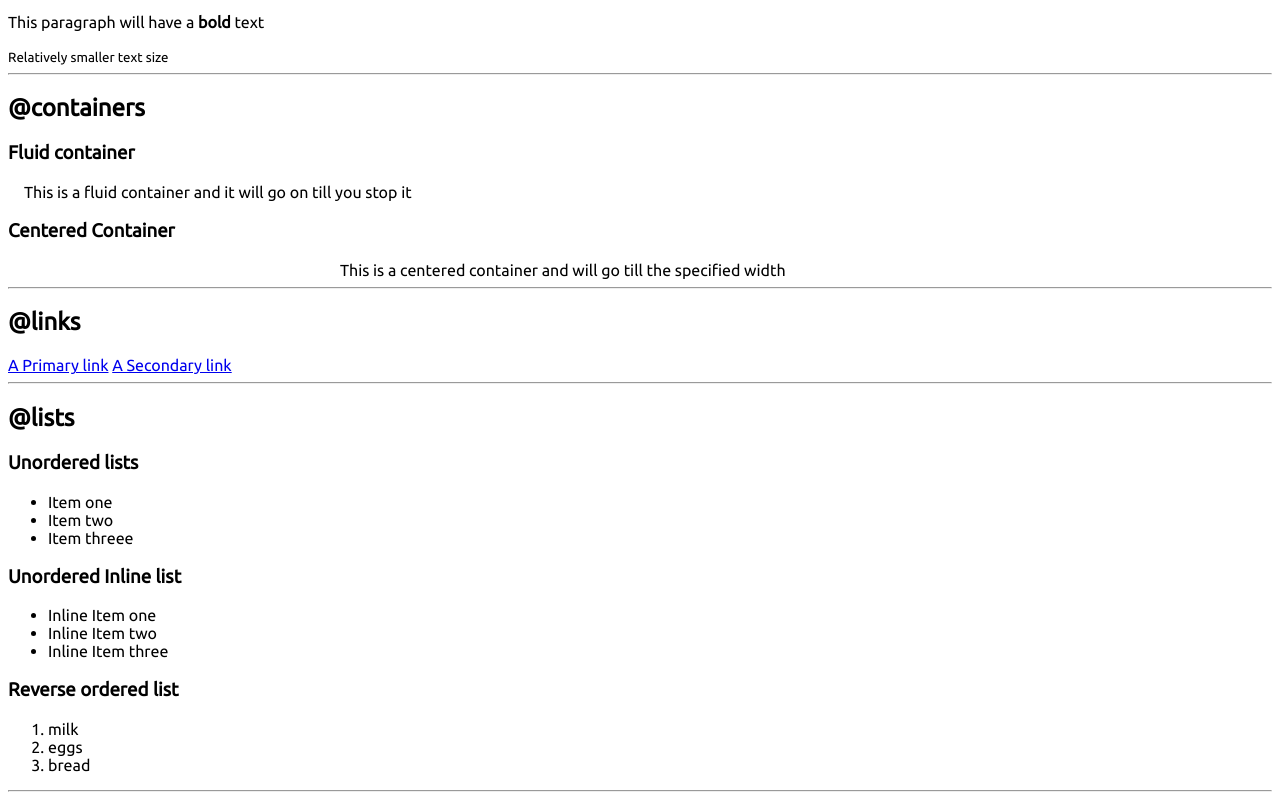
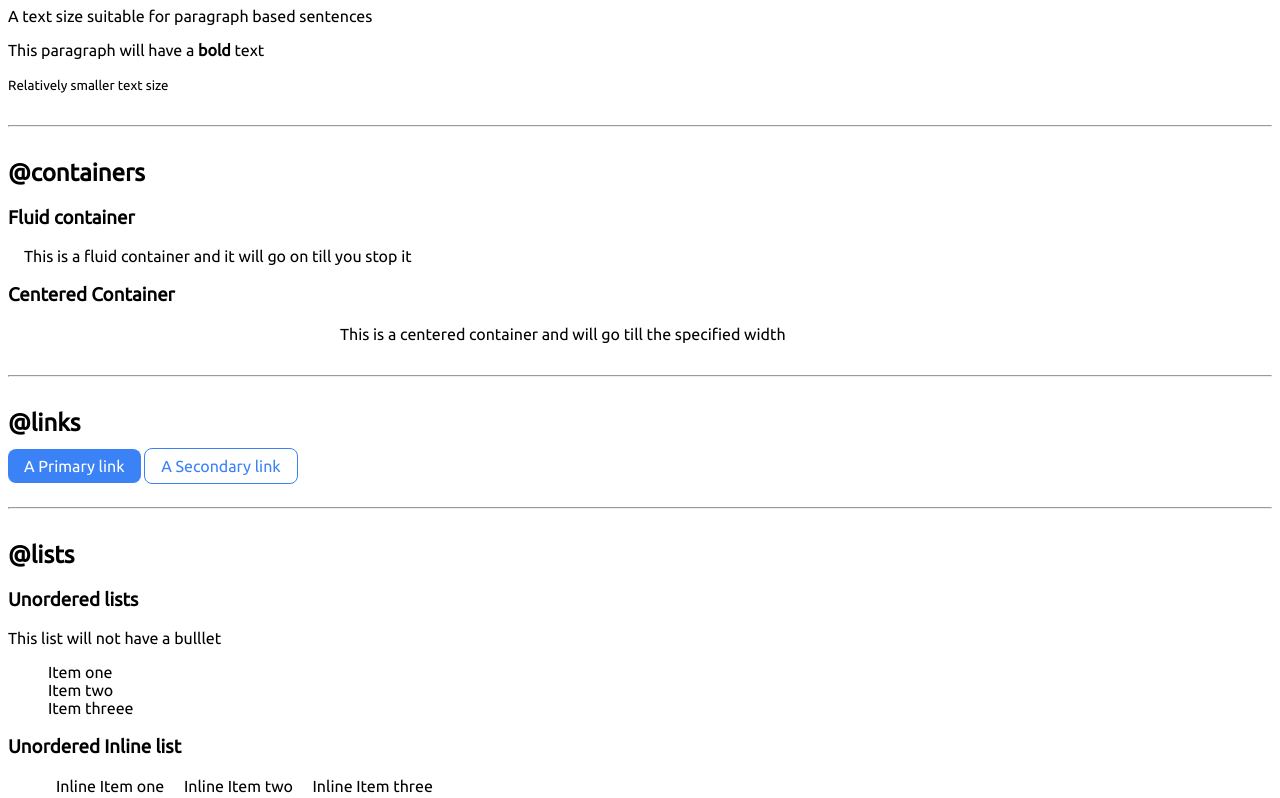
Before and after one commit to shreydd/Component-library, a plain HTML site: page index.html in a window 1280 px wide. Shown: the part 313-1111 px from the top of the page. Drawn offline with Linux system fonts and the light colour scheme.

Commit message:
Updated CSS till lists

```diff
--- a/index.html
+++ b/index.html
@@ -46,30 +46,31 @@
 
     <h2>@links</h2>
 
-    <a href="/">A Primary link</a>
-    <a href="/">A Secondary link</a>
+    <a class="link-primary link" href="/">A Primary link</a>
+    <a class="link-secondary link" href="/">A Secondary link</a>
 
     <hr>
 
     <h2>@lists</h2>
 
     <h3>Unordered lists</h3>
-    <ul>
+    <p>This list will not have a bulllet</p>
+    <ul class="list-non-bullet">
         <li>Item one</li>
         <li>Item two</li>
         <li>Item threee</li>
     </ul>
 
     <h3>Unordered Inline list</h3>
-    <ul>
-        <li>Inline Item one</li>
-        <li>Inline Item two</li>
-        <li>Inline Item three</li>
+    <ul class="list-non-bullet">
+        <li class="list-item-inline">Inline Item one</li>
+        <li class="list-item-inline">Inline Item two</li>
+        <li class="list-item-inline">Inline Item three</li>
     </ul>
 
     <h3>Reverse ordered list</h3>
 
-    <ol>
+    <ol reversed>
         <li>milk</li>
         <li>eggs</li>
         <li>bread</li>
--- a/styles.css
+++ b/styles.css
@@ -1,7 +1,18 @@
 @import url('https://fonts.googleapis.com/css2?family=Ubuntu:wght@300;400&display=swap');
+:root {
+    --primary-color: #3B82F6;
+}
+
 body {
     font-family: 'Ubuntu', sans-serif;
 }
+
+hr {
+    margin: 2rem 0rem;
+}
+
+
+/* containers */
 
 .container {
     padding-left: 1rem;
@@ -12,3 +23,35 @@ body {
     max-width: 600px;
     margin: auto;
 }
+
+
+/* links */
+
+.link {
+    text-decoration: none;
+    padding: 0.5rem 1rem;
+}
+
+.link-primary {
+    background-color: var(--primary-color);
+    border-radius: 0.5rem;
+    color: white;
+}
+
+.link-secondary {
+    color: var(--primary-color);
+    border-radius: 0.5rem;
+    border: 1px solid var(--primary-color);
+}
+
+
+/* lists */
+
+.list-non-bullet {
+    list-style: none;
+}
+
+.list-item-inline {
+    display: inline;
+    padding: 0rem 0.5rem;
+}
```
